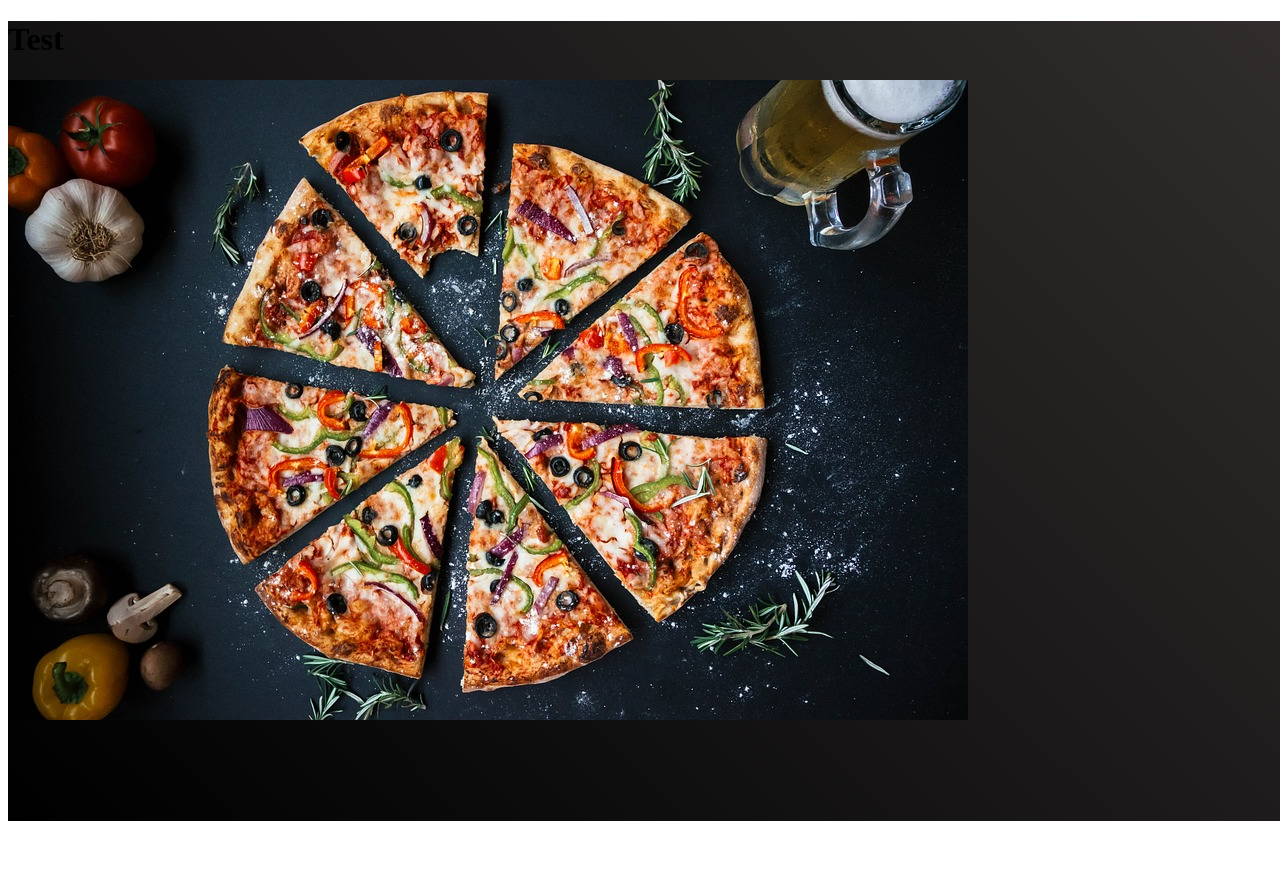
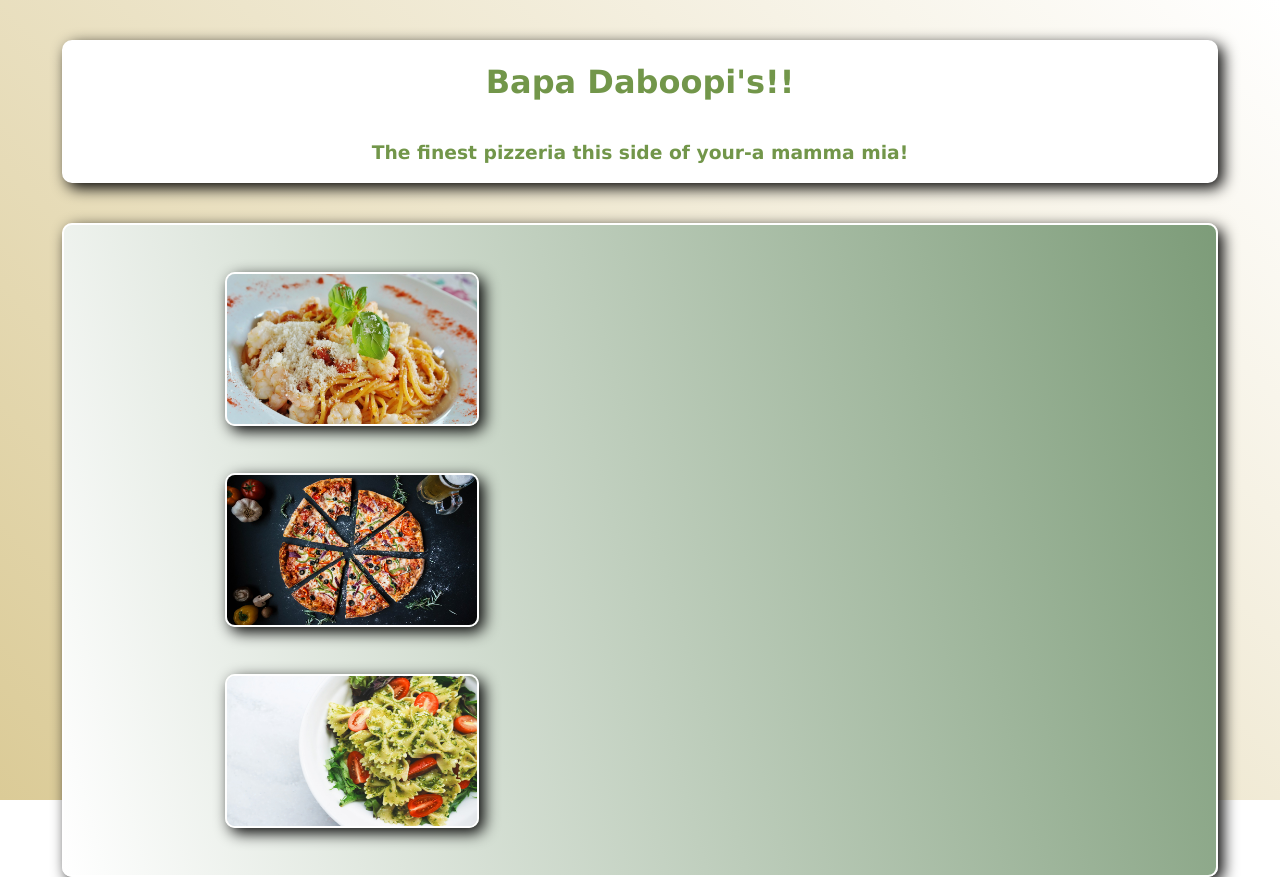
Before and after one commit to RossHGitHub/restaurantPage, a website built with webpack: page dist/index.html in a window 1280 px wide. Before the commit the page ends 829 px from the top, so only its background shows below. Built offline with nearby package versions, Linux system fonts and the light colour scheme.

Commit message:
Finished static styling. added page content into pageload module.
Now loading from pageload module via exported function.

```diff
--- a/src/index.js
+++ b/src/index.js
@@ -1,16 +1,4 @@
 import './style.css';
+import { pageload } from './pageload';
 
-let main = document.getElementById('content');
-main.classList='mainBackground';
-let header = document.createElement('div');
-
-let pizzaImg = document.createElement('img');
-pizzaImg.src = '../img/pizza.jpg'
-
-header.appendChild(pizzaImg);
-
-let title = document.createElement('h1');
-title.innerHTML='Test';
-
-main.appendChild(title);
-main.appendChild(header);
+pageload();
--- /dev/null
+++ b/src/pageload.js
@@ -0,0 +1,63 @@
+    export function pageload(){// Background, HTML and Body tags
+    let body = document.querySelector('body');
+    body.classList='body';
+
+    let html = document.querySelector('html');
+    html.classList='body';
+
+    let main = document.getElementById('content');
+    main.classList='mainBackground';
+
+
+
+        // Header
+    let header = document.createElement('div');
+    header.classList='header';
+    main.appendChild(header);
+
+    let headerTitle = document.createElement('h1');
+    headerTitle.innerHTML="Bapa Daboopi's!!";
+    header.appendChild(headerTitle);
+    let headerSubtitle = document.createElement('h3');
+    headerSubtitle.innerHTML="The finest pizzeria this side of your-a mamma mia!";
+    header.appendChild(headerSubtitle);
+
+
+
+        // Main Content Wrapper
+
+    let mainContentWrapper = document.createElement('div');
+    mainContentWrapper.classList='mainContentWrapper';
+    main.appendChild(mainContentWrapper);
+
+
+        // Main Content Left
+
+    let mainContentLeft= document.createElement('div');
+    mainContentLeft.classList='mainContentLeft';
+    mainContentWrapper.appendChild(mainContentLeft);
+
+    let MCLImageOne = document.createElement('img')
+    MCLImageOne.src='../img/pastaOne.jpg'
+    MCLImageOne.classList='MCLImage';
+
+    let MCLImageTwo = document.createElement('img')
+    MCLImageTwo.src='../img/pizza.jpg';
+    MCLImageTwo.classList='MCLImage';
+
+    let MCLImageThree = document.createElement('img')
+    MCLImageThree.src='../img/pastaTwo.jpg';
+    MCLImageThree.classList='MCLImage';
+
+    mainContentLeft.appendChild(MCLImageOne);
+    mainContentLeft.appendChild(MCLImageTwo);
+    mainContentLeft.appendChild(MCLImageThree);
+
+
+
+        // Main Content Right
+
+    let mainContentRight = document.createElement('div');
+    mainContentRight.classList = 'mainContentRight';
+    mainContentWrapper.appendChild(mainContentRight);
+    }
--- a/src/style.css
+++ b/src/style.css
@@ -1,4 +1,4 @@
-html {
+.html, .body {
     padding: 0;
     margin: 0;
 }
@@ -6,5 +6,64 @@ html {
 .mainBackground{
     height: 100vh;
     width: 100vw;
-    background-image: linear-gradient(45deg, black, rgb(49, 45, 45));
+    background-image: linear-gradient(45deg, rgb(219, 203, 151), rgb(255, 255, 255));
+    display: flex;
+    flex-direction: column;
+    align-items: center;
 }
+
+.header{
+    font-family:Verdana, Geneva, Tahoma, sans-serif;
+    color: rgb(114, 150, 74);
+    text-shadow:0 0 2pSx black;
+    margin-top: 40px;
+    height: 200px;
+    width: 90%;
+    background-color: rgb(255, 255, 255);
+    border: 2px solid white;
+    border-radius: 10px;
+    box-shadow: 5px 5px 15px black;
+    display: flex;
+    flex-direction: column;
+    align-items: center;
+    justify-content: space-evenly;
+}
+
+.mainContentWrapper{
+    color: rgb(255, 255, 255);
+    margin-top: 40px;
+    height: 650px;
+    width: 90%;
+    background-image: linear-gradient(75deg, rgb(255, 255, 255), rgb(125, 156, 121));
+    border: 2px solid white;
+    border-radius: 10px;
+    box-shadow: 5px 5px 15px black;
+    display: flex;
+    justify-content: center;
+    align-items: center;
+}
+
+.mainContentLeft{
+    height: inherit;
+    width: 50%;
+    display: flex;
+    flex-direction: column;
+    justify-content: space-evenly;
+    align-items: center;
+
+}
+
+.MCLImage{
+    height: 150px;
+    width: 250px;
+    border: 2px solid white;
+    border-radius: 10px;
+    box-shadow: 5px 5px 15px black;
+}
+
+
+.mainContentRight{
+    height: inherit;
+    width: 50%;
+
+}
```
Also changed, not shown: dist/main.js, img/pastaOne.jpg (added), img/pastaTwo.jpg (added).
